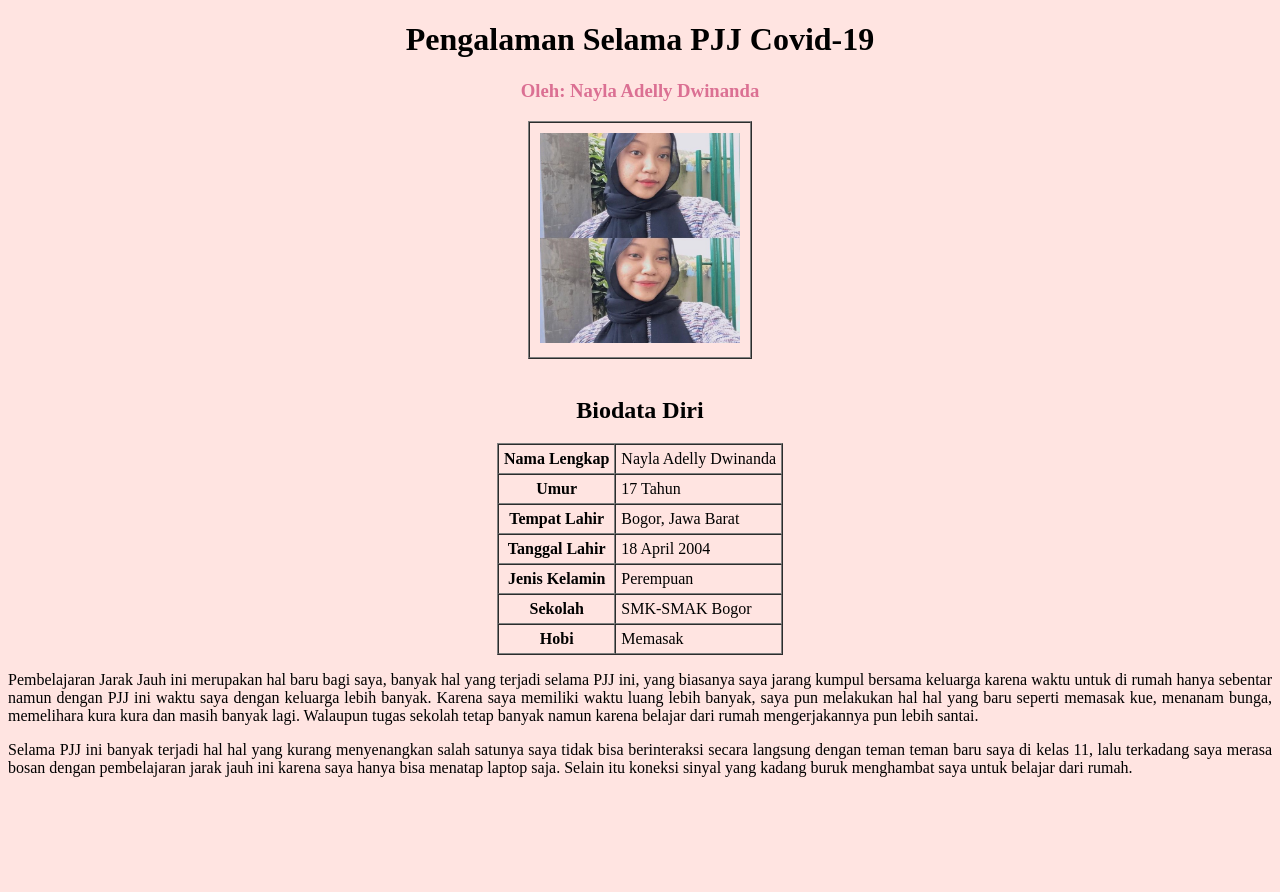
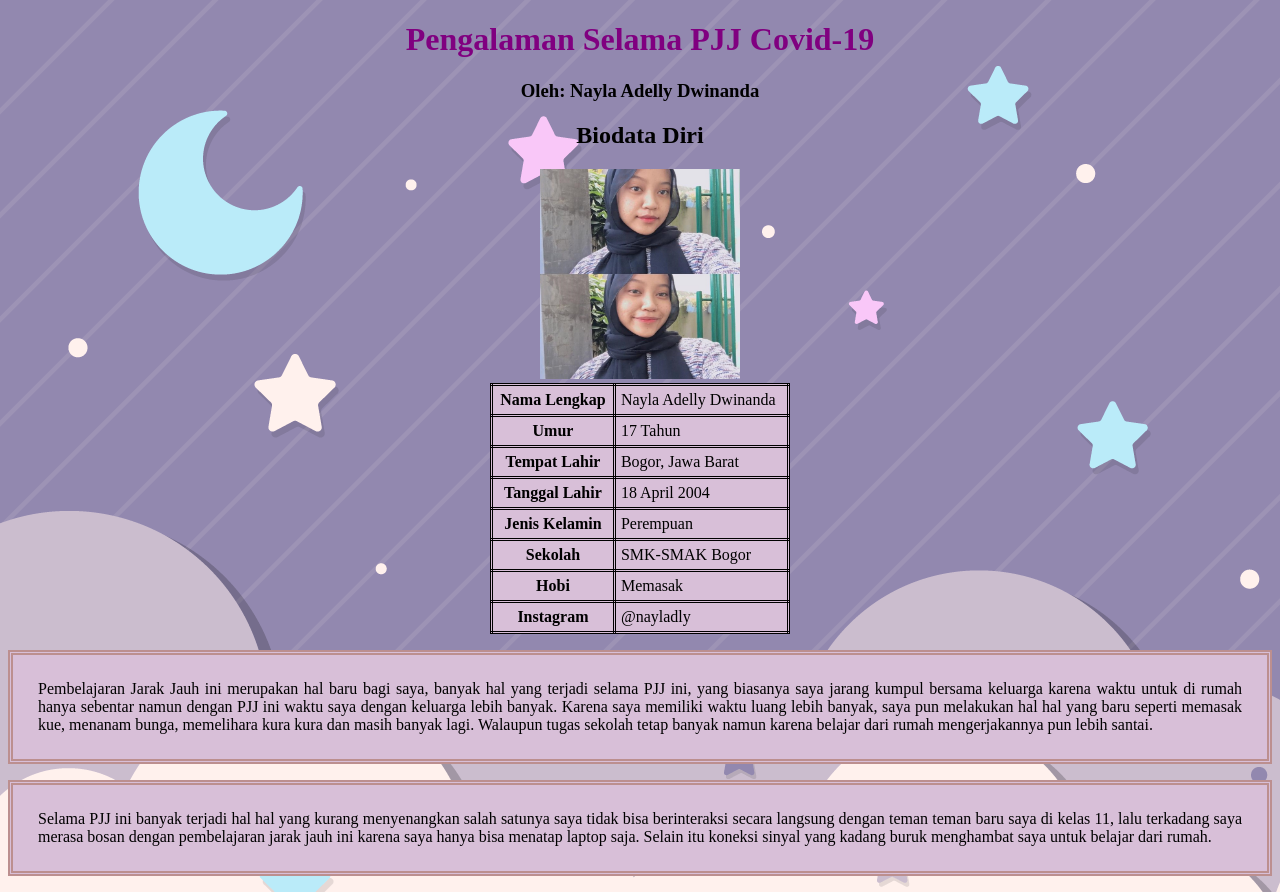
Before and after one commit to naylaadelly/naylaadelly.github.io, a plain HTML site: page index.html in a window 1280 px wide. Before the commit the page ends 800 px from the top, so only its background shows below. Drawn offline with Linux system fonts and the light colour scheme.

Commit message:
Add files via upload

```diff
--- a/index.html
+++ b/index.html
@@ -2,18 +2,14 @@
 <html>
 <head>
 	<title>Website Nayla Adelly</title>
+	<link rel="stylesheet" type="text/css" href="style2.css">
 </head>
-<body bgcolor="#FFE4E1">
+<body>
 	<h1><center>Pengalaman Selama PJJ Covid-19</center></h1>
-	<h3><center> <font color="#DB7093">Oleh: Nayla Adelly Dwinanda</font> </center></h3>
-	<center><table style="100%" border="1" cellspacing="0" cellpadding="10">
-		<tr>
-			<td><img width="200" height="210" src="Foto Nayla 2.jpeg" alt="Foto Nayla.jpeg"></img></td> </center>
-		</tr>
-	</table>
-	<br>
-	<table style="100%" border="1" cellspacing="0" cellpadding="5">
-		<center><h2><b>Biodata Diri</b></h2></center>
+	<h3><center>Oleh: Nayla Adelly Dwinanda</center></h3>
+			<center><h2><b>Biodata Diri</b></h2></center>
+			<center><img width="200" height="210" src="Foto Nayla 2.jpeg" alt="Foto Nayla.jpeg"></img></center>
+	<table align="center" style="100%" width="300" height="100" border="1" cellspacing="2" cellpadding="5">
 		<tr>
 			<th>Nama Lengkap</th>
 			<td>Nayla Adelly Dwinanda</td>
@@ -42,8 +38,12 @@
 			<th>Hobi</th>
 			<td>Memasak </td>
 		</tr>
+		<tr>
+			<th>Instagram</th>
+			<td>@nayladly</td>
+		</tr>
 	</table>
- 		<p align="justify"> Pembelajaran Jarak Jauh ini merupakan hal baru bagi saya, banyak hal yang terjadi selama PJJ ini, yang biasanya saya jarang kumpul bersama keluarga karena waktu untuk di rumah hanya sebentar namun dengan PJJ ini waktu saya dengan keluarga lebih banyak. Karena saya memiliki waktu luang lebih banyak, saya pun melakukan hal hal yang baru seperti memasak kue, menanam bunga, memelihara kura kura dan masih banyak lagi. Walaupun tugas sekolah tetap banyak namun karena belajar dari rumah mengerjakannya pun lebih santai.</p>
- 		<p align="justify"> Selama PJJ ini banyak terjadi hal hal yang kurang menyenangkan salah satunya saya tidak bisa berinteraksi secara langsung dengan teman teman baru saya di kelas 11, lalu terkadang saya merasa bosan dengan pembelajaran jarak jauh ini karena saya hanya bisa menatap laptop saja. Selain itu koneksi sinyal yang kadang buruk menghambat saya untuk belajar dari rumah. </p>
+ 		<p> Pembelajaran Jarak Jauh ini merupakan hal baru bagi saya, banyak hal yang terjadi selama PJJ ini, yang biasanya saya jarang kumpul bersama keluarga karena waktu untuk di rumah hanya sebentar namun dengan PJJ ini waktu saya dengan keluarga lebih banyak. Karena saya memiliki waktu luang lebih banyak, saya pun melakukan hal hal yang baru seperti memasak kue, menanam bunga, memelihara kura kura dan masih banyak lagi. Walaupun tugas sekolah tetap banyak namun karena belajar dari rumah mengerjakannya pun lebih santai.</p>
+ 		<p> Selama PJJ ini banyak terjadi hal hal yang kurang menyenangkan salah satunya saya tidak bisa berinteraksi secara langsung dengan teman teman baru saya di kelas 11, lalu terkadang saya merasa bosan dengan pembelajaran jarak jauh ini karena saya hanya bisa menatap laptop saja. Selain itu koneksi sinyal yang kadang buruk menghambat saya untuk belajar dari rumah. </p>
 </body>
 </html>
--- /dev/null
+++ b/style2.css
@@ -0,0 +1,24 @@
+table, th, td {border: 1px solid black; border-collapse: collapse;}
+		body {background-image: url( latar1.png);}
+ul {
+	list-style-type: none;
+	margin: 0;
+	padding: 0;
+	overflow: hidden;
+	background-color: #FFC0CB;}
+	li {float: left;}
+	li a {
+		display: block;
+		color: 	black;
+		text-align: center;
+		padding: 14px 16px
+		text-decoration: none;}
+		li a: hover {background-color:#D8BFD8;}
+		h1{color: 	#800080;}
+		table, th, td {border: 3px double black;}
+		table, th, td {background-color: #D8BFD8;}
+		p{color: black}
+		p{border: 5px double #BC8F8F;
+			padding: 25px;}
+		p{text-align: justify;}
+		p{background-color: #D8BFD8;}
```
Also changed, not shown: latar1.png (added).
